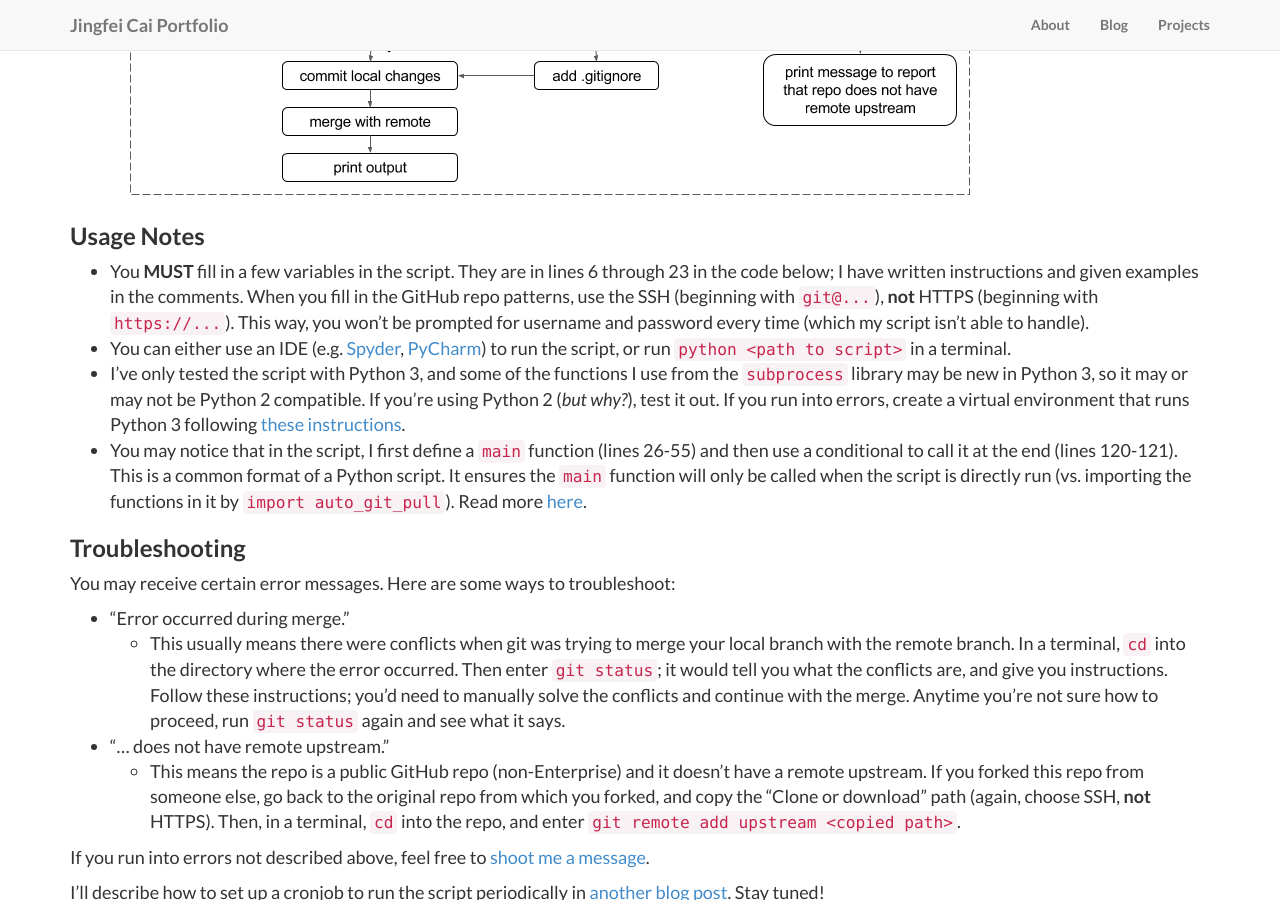
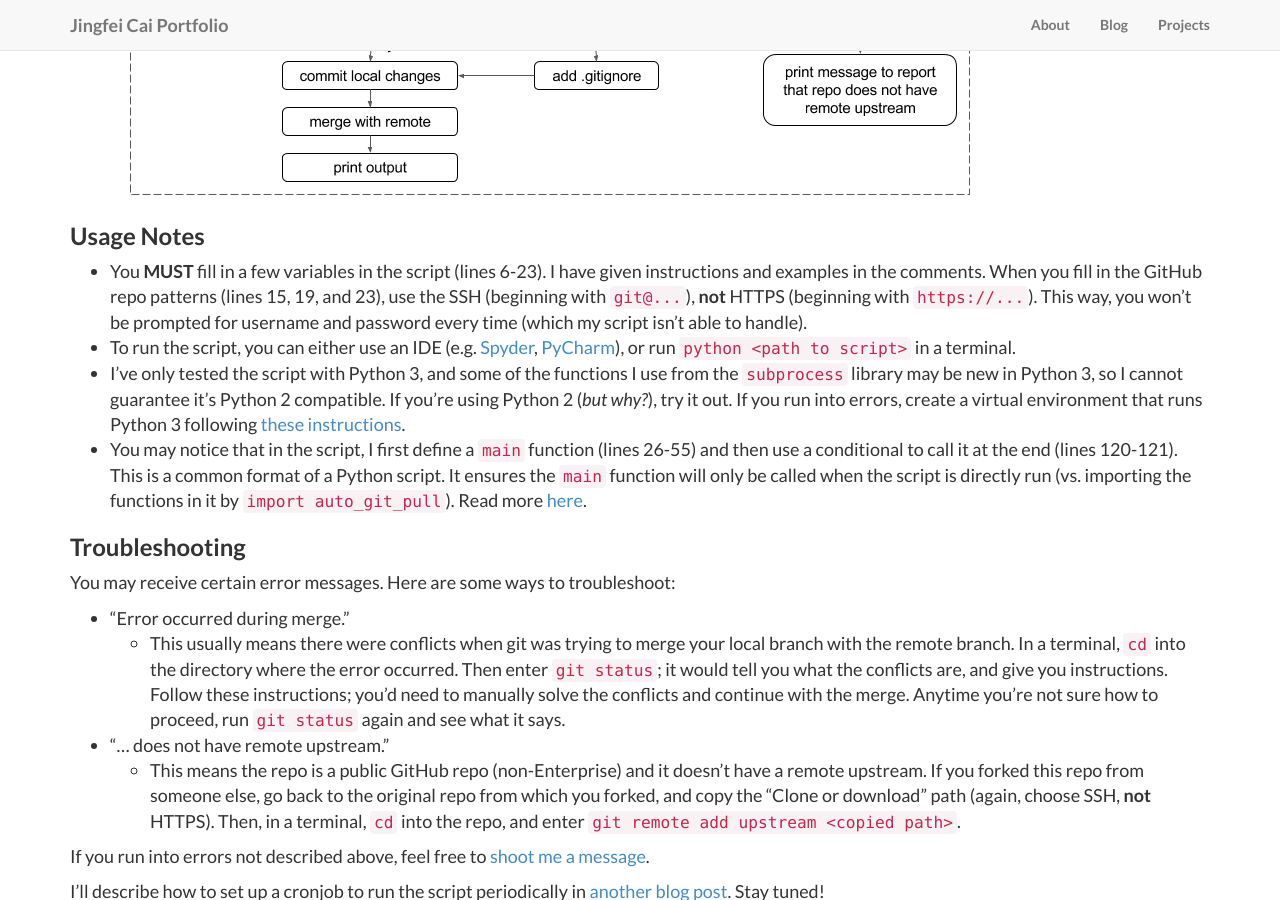
Before and after one commit to Ailuropoda1864/personal_site, a Jekyll site: the page built from _posts/2017-08-05-automate-git-pull.markdown, in a window 1280 px wide and 900 px high, scrolled down 919 px. Built offline with Jekyll 4.4.1, drawn with Linux system fonts in a browser that asks for light colours.

Commit message:
modified blog post

```diff
--- a/_posts/2017-08-05-automate-git-pull.markdown
+++ b/_posts/2017-08-05-automate-git-pull.markdown
@@ -19,9 +19,9 @@ To better explain the logic flow of my script, I have made a flow chart:
 ![flow chart](activity_diagram.png)
 
 ### Usage Notes
-- You __MUST__ fill in a few variables in the script. They are in lines 6 through 23 in the code below; I have written instructions and given examples in the comments. When you fill in the GitHub repo patterns, use the SSH (beginning with `git@...`), __not__ HTTPS (beginning with `https://...`). This way, you won't be prompted for username and password every time (which my script isn't able to handle).
-- You can either use an IDE (e.g. [Spyder](https://pythonhosted.org/spyder/installation.html){:target="_blank"}, [PyCharm](https://www.jetbrains.com/pycharm/){:target="_blank"}) to run the script, or run `python <path to script>` in a terminal.
-- I've only tested the script with Python 3, and some of the functions I use from the  [`subprocess`](https://docs.python.org/3/library/subprocess.html){:target="_blank"} library may be new in Python 3, so it may or may not be Python 2 compatible. If you're using Python 2 (_but why?_), test it out. If you run into errors, create a virtual environment that runs Python 3 following [these instructions](https://conda.io/docs/user-guide/tasks/manage-python.html#installing-a-different-version-of-python){:target="_blank"}.
+- You __MUST__ fill in a few variables in the script (lines 6-23). I have given instructions and examples in the comments. When you fill in the GitHub repo patterns (lines 15, 19, and 23), use the SSH (beginning with `git@...`), __not__ HTTPS (beginning with `https://...`). This way, you won't be prompted for username and password every time (which my script isn't able to handle).
+- To run the script, you can either use an IDE (e.g. [Spyder](https://pythonhosted.org/spyder/installation.html){:target="_blank"}, [PyCharm](https://www.jetbrains.com/pycharm/){:target="_blank"}), or run `python <path to script>` in a terminal.
+- I've only tested the script with Python 3, and some of the functions I use from the  [`subprocess`](https://docs.python.org/3/library/subprocess.html){:target="_blank"} library may be new in Python 3, so I cannot guarantee it's Python 2 compatible. If you're using Python 2 (_but why?_), try it out. If you run into errors, create a virtual environment that runs Python 3 following [these instructions](https://conda.io/docs/user-guide/tasks/manage-python.html#installing-a-different-version-of-python){:target="_blank"}.
 - You may notice that in the script, I first define a `main` function (lines 26-55) and then use a conditional to call it at the end (lines 120-121). This is a common format of a Python script. It ensures the `main` function will only be called when the script is directly run (vs. importing the functions in it by `import auto_git_pull`). Read more [here](https://stackoverflow.com/questions/419163/what-does-if-name-main-do){:target="_blank"}.
 
 
```
